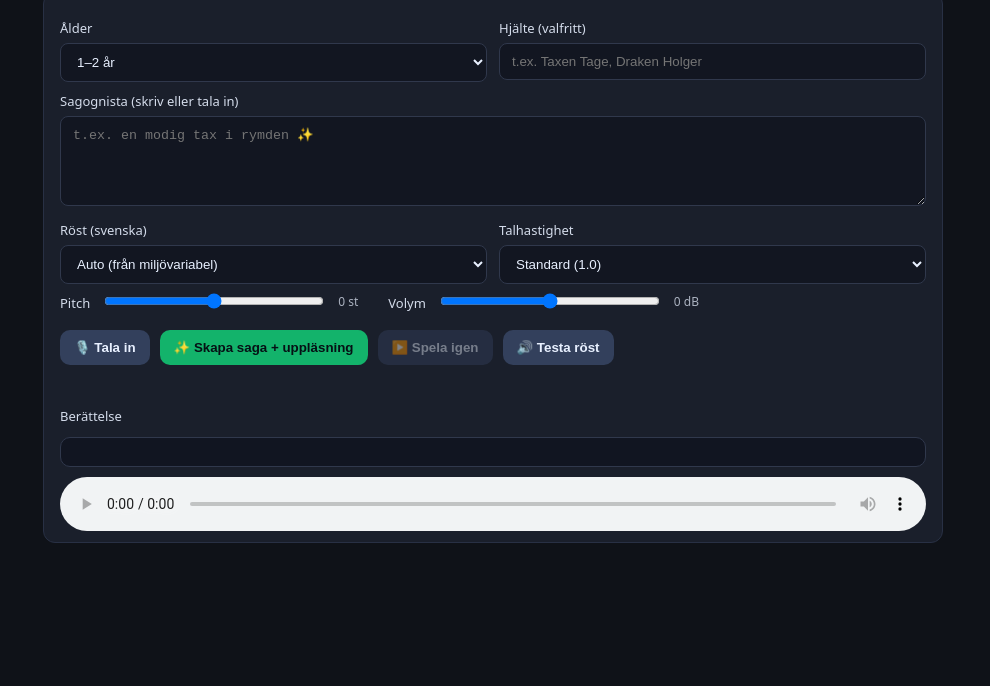
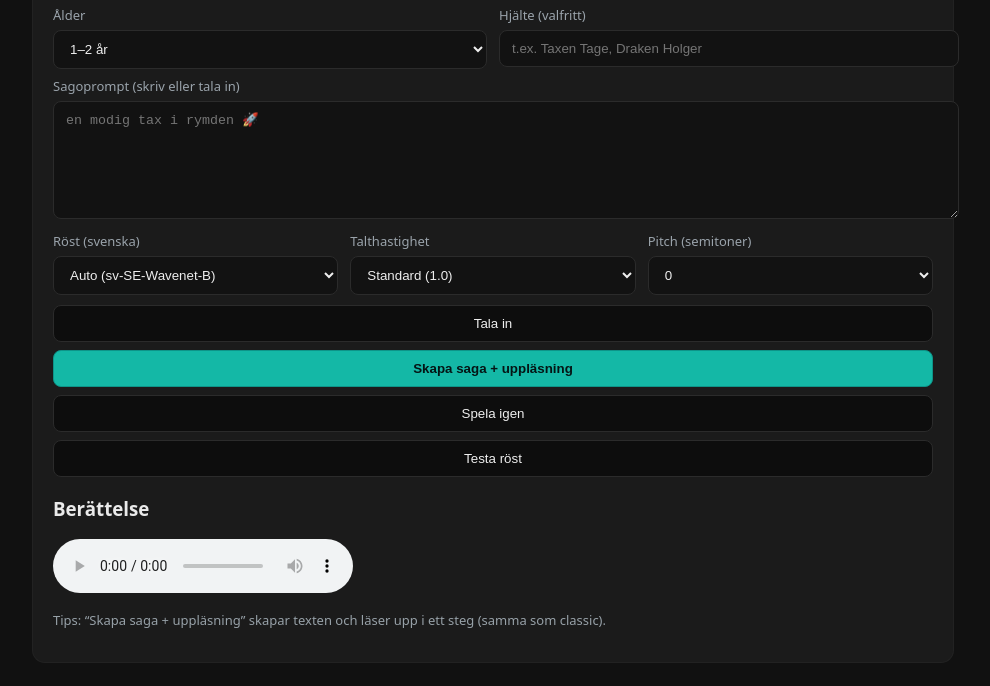
Before and after one commit to Bjortab/bn-kids-v2-, a plain HTML site: page public/index.html in a window 1280 px wide. Shown: the part 124-810 px from the top of the page, without its empty margins (147-1137 px from the left). Drawn offline with Linux system fonts and the light colour scheme.

Commit message:
Update index.html

```diff
--- a/public/index.html
+++ b/public/index.html
@@ -2,51 +2,36 @@
 <html lang="sv">
 <head>
   <meta charset="utf-8" />
-  <meta name="viewport" content="width=device-width, initial-scale=1" />
-  <title>BN Kids v2 — Sagogenerator</title>
+  <meta name="viewport" content="width=device-width,initial-scale=1" />
+  <title>BN’s Sagovärld – v2</title>
   <style>
-    body{background:#0f1218;color:#e8f0ff;font-family:system-ui,-apple-system,Segoe UI,Roboto,Inter,Ubuntu,Arial,sans-serif;margin:0}
-    .wrap{max-width:900px;margin:32px auto;padding:0 16px}
-    h1{font-size:28px;margin:0 0 6px}
-    .sub{opacity:.7;margin:0 0 18px}
-    .card{background:#1a1f2b;border:1px solid #283044;border-radius:12px;padding:16px 16px 6px}
-    label{display:block;font-size:13px;margin:10px 0 6px;opacity:.9}
-    select,textarea,input[type=text]{width:100%;box-sizing:border-box;background:#121621;color:#e8f0ff;border:1px solid #30384c;border-radius:8px;padding:10px 12px}
-    textarea{min-height:90px;resize:vertical}
-    .row{display:flex;gap:12px;flex-wrap:wrap}
-    .col{flex:1 1 260px}
-    .controls{display:flex;gap:10px;align-items:center;flex-wrap:wrap;margin:12px 0}
-    .btn{background:#13b36b;border:none;color:#061015;font-weight:600;padding:10px 14px;border-radius:10px;cursor:pointer}
-    .btn.secondary{background:#33405c;color:#e8f0ff}
-    .btn.warn{background:#c93a3a;color:white}
-    .btn:disabled{opacity:.45;cursor:not-allowed}
-    .hint{font-size:12px;opacity:.7}
-    .meters{display:flex;gap:12px;align-items:center}
-    .meters input[type=range]{width:220px}
-    .status{min-height:20px;margin:6px 0 0;font-size:13px}
-    .spinner{display:none;gap:8px;align-items:center}
-    .dot{width:7px;height:7px;border-radius:50%;background:#13b36b;opacity:.3;animation:b 1.2s infinite}
-    .dot:nth-child(2){animation-delay:.15s}.dot:nth-child(3){animation-delay:.3s}
-    @keyframes b{0%,80%,100%{opacity:.3}40%{opacity:1}}
-    .out{white-space:pre-wrap;background:#111521;border:1px solid #30384c;border-radius:10px;padding:14px;margin-top:12px}
-    audio{width:100%;margin-top:10px}
-    .topbar{display:flex;justify-content:space-between;align-items:center}
-    a.link{color:#8bd7ff;text-decoration:none}
+    body{background:#111;color:#eaeaea;font-family:system-ui,Segoe UI,Roboto,Arial,sans-serif;margin:0;padding:24px}
+    .panel{max-width:880px;margin:0 auto;background:#1b1b1b;border-radius:12px;padding:20px;box-shadow:0 0 0 1px #222}
+    .row{display:flex;gap:12px;flex-wrap:wrap;margin:8px 0}
+    .row>*{flex:1}
+    label{display:block;font-size:13px;color:#9aa3ab;margin-bottom:6px}
+    input,select,textarea,button{width:100%;padding:10px 12px;border-radius:8px;border:1px solid #2b2b2b;background:#121212;color:#eee;outline:none}
+    textarea{min-height:96px;resize:vertical}
+    .btns{display:flex;gap:8px;flex-wrap:wrap;margin:10px 0}
+    .btn-primary{background:#14b8a6;border-color:#0d9488;color:#051515;font-weight:600}
+    .btn-ghost{background:#0d0d0d}
+    .muted{color:#97a1a8;font-size:13px}
+    .audio{margin-top:8px}
+    .spinner{display:none;gap:8px;align-items:center;color:#9aa3ab;font-size:14px}
+    .dot{width:6px;height:6px;border-radius:50%;background:#9aa3ab;animation:b 1.4s infinite ease-in-out}
+    .dot:nth-child(2){animation-delay:.15s}
+    .dot:nth-child(3){animation-delay:.3s}
+    @keyframes b{0%,80%,100%{opacity:.2;transform:scale(.85)}40%{opacity:1;transform:scale(1)}}
+    pre#error{white-space:pre-wrap;background:#2a1111;border:1px solid #3b1c1c;padding:12px;border-radius:8px;color:#ffb4b4}
+    #story{white-space:pre-wrap;line-height:1.5}
   </style>
 </head>
 <body>
-  <div class="wrap">
-    <div class="topbar">
+  <div class="panel">
+    <h1>BN’s Sagovärld · v2</h1>
+
+    <div class="row">
       <div>
-        <h1>BN’s Sagovärld</h1>
-        <div class="sub">…där drömmar blir berättelser</div>
-      </div>
-      <div><a class="link" href="https://kids-bn.pages.dev" target="_blank">Byt till BN-Kids Classic ↗</a></div>
-    </div>
-
-    <div class="card">
-      <div class="row">
-        <div class="col">
         <label>Ålder</label>
         <select id="age">
           <option>1–2 år</option>
@@ -57,68 +42,80 @@
           <option>11–12 år</option>
         </select>
       </div>
-        <div class="col">
+      <div>
         <label>Hjälte (valfritt)</label>
-          <input id="hero" type="text" placeholder="t.ex. Taxen Tage, Draken Holger"/>
+        <input id="hero" placeholder="t.ex. Taxen Tage, Draken Holger">
       </div>
     </div>
 
-      <label>Sagognista (skriv eller tala in)</label>
-      <textarea id="prompt" placeholder="t.ex. en modig tax i rymden ✨"></textarea>
+    <div class="row">
+      <div>
+        <label>Sagoprompt (skriv eller tala in)</label>
+        <textarea id="prompt" placeholder="en modig tax i rymden 🚀"></textarea>
+      </div>
+    </div>
 
     <div class="row">
-        <div class="col">
+      <div>
         <label>Röst (svenska)</label>
         <select id="voice">
-            <option value="">Auto (från miljövariabel)</option>
-            <option value="sv-SE-Wavenet-A">sv-SE-Wavenet-A (kvinna)</option>
-            <option value="sv-SE-Wavenet-B">sv-SE-Wavenet-B (man)</option>
-            <option value="sv-SE-Wavenet-C">sv-SE-Wavenet-C (kvinna)</option>
-            <option value="sv-SE-Wavenet-D">sv-SE-Wavenet-D (man)</option>
-            <option value="sv-SE-Standard-A">sv-SE-Standard-A</option>
-            <option value="sv-SE-Standard-B">sv-SE-Standard-B</option>
+          <option value="sv-SE-Wavenet-B">Auto (sv-SE-Wavenet-B)</option>
+          <option value="sv-SE-Wavenet-A">sv-SE-Wavenet-A</option>
+          <option value="sv-SE-Wavenet-B">sv-SE-Wavenet-B</option>
+          <option value="sv-SE-Wavenet-C">sv-SE-Wavenet-C</option>
+          <option value="sv-SE-Wavenet-D">sv-SE-Wavenet-D</option>
+          <option value="sv-SE-Neural2-A">sv-SE-Neural2-A</option>
+          <option value="sv-SE-Neural2-B">sv-SE-Neural2-B</option>
         </select>
       </div>
-        <div class="col">
-          <label>Talhastighet</label>
+      <div>
+        <label>Talthastighet</label>
         <select id="rate">
-            <option value="1">Standard (1.0)</option>
+          <option value="1.0">Standard (1.0)</option>
           <option value="0.95">0.95</option>
-            <option value="0.9">0.90</option>
+          <option value="0.9">0.9</option>
           <option value="0.85">0.85</option>
+          <option value="0.8">0.8</option>
           <option value="1.05">1.05</option>
-            <option value="1.1">1.10</option>
+          <option value="1.1">1.1</option>
           <option value="1.15">1.15</option>
+          <option value="1.2">1.2</option>
+        </select>
+      </div>
+      <div>
+        <label>Pitch (semitoner)</label>
+        <select id="pitch">
+          <option value="0">0</option>
+          <option value="-2">-2</option>
+          <option value="-1">-1</option>
+          <option value="1">+1</option>
+          <option value="2">+2</option>
         </select>
       </div>
     </div>
 
-      <div class="meters">
-        <label>Pitch</label>
-        <input id="pitch" type="range" min="-6" max="6" step="0.5" value="0"/>
-        <span class="hint" id="pitchVal">0 st</span>
-
-        <label style="margin-left:18px">Volym</label>
-        <input id="gain" type="range" min="-6" max="6" step="0.5" value="0"/>
-        <span class="hint" id="gainVal">0 dB</span>
+    <div class="btns">
+      <button id="btnSpeak" class="btn-ghost">Tala in</button>
+      <button id="btnCreateRead" class="btn-primary">Skapa saga + uppläsning</button>
+      <button id="btnSpeakOnly" class="btn-ghost">Spela igen</button>
+      <button id="btnTestVoice" class="btn-ghost">Testa röst</button>
     </div>
 
-      <div class="controls">
-        <button id="btnSpeak" class="btn secondary">🎙️ Tala in</button>
-        <button id="btnMake" class="btn">✨ Skapa saga + uppläsning</button>
-        <button id="btnPlay" class="btn secondary" disabled>▶️ Spela igen</button>
-        <button id="btnTest" class="btn secondary">🔊 Testa röst</button>
-        <div class="spinner" id="spin"><div class="dot"></div><div class="dot"></div><div class="dot"></div></div>
+    <div class="spinner" id="spinner" aria-live="polite">
+      <div class="dot"></div><div class="dot"></div><div class="dot"></div>
+      <span>Arbetar…</span>
     </div>
 
-      <div id="status" class="status"></div>
+    <pre id="error" style="display:none"></pre>
 
-      <div>
-        <label>Berättelse</label>
-        <div id="out" class="out"></div>
+    <h3>Berättelse</h3>
+    <div id="story" class="muted"></div>
+
+    <div class="audio">
       <audio id="audio" controls></audio>
     </div>
-    </div>
+
+    <p class="muted">Tips: “Skapa saga + uppläsning” skapar texten och läser upp i ett steg (samma som classic).</p>
   </div>
 
   <script src="./app.js"></script>
```
Lines whose indentation alone changed are shown as unchanged.
